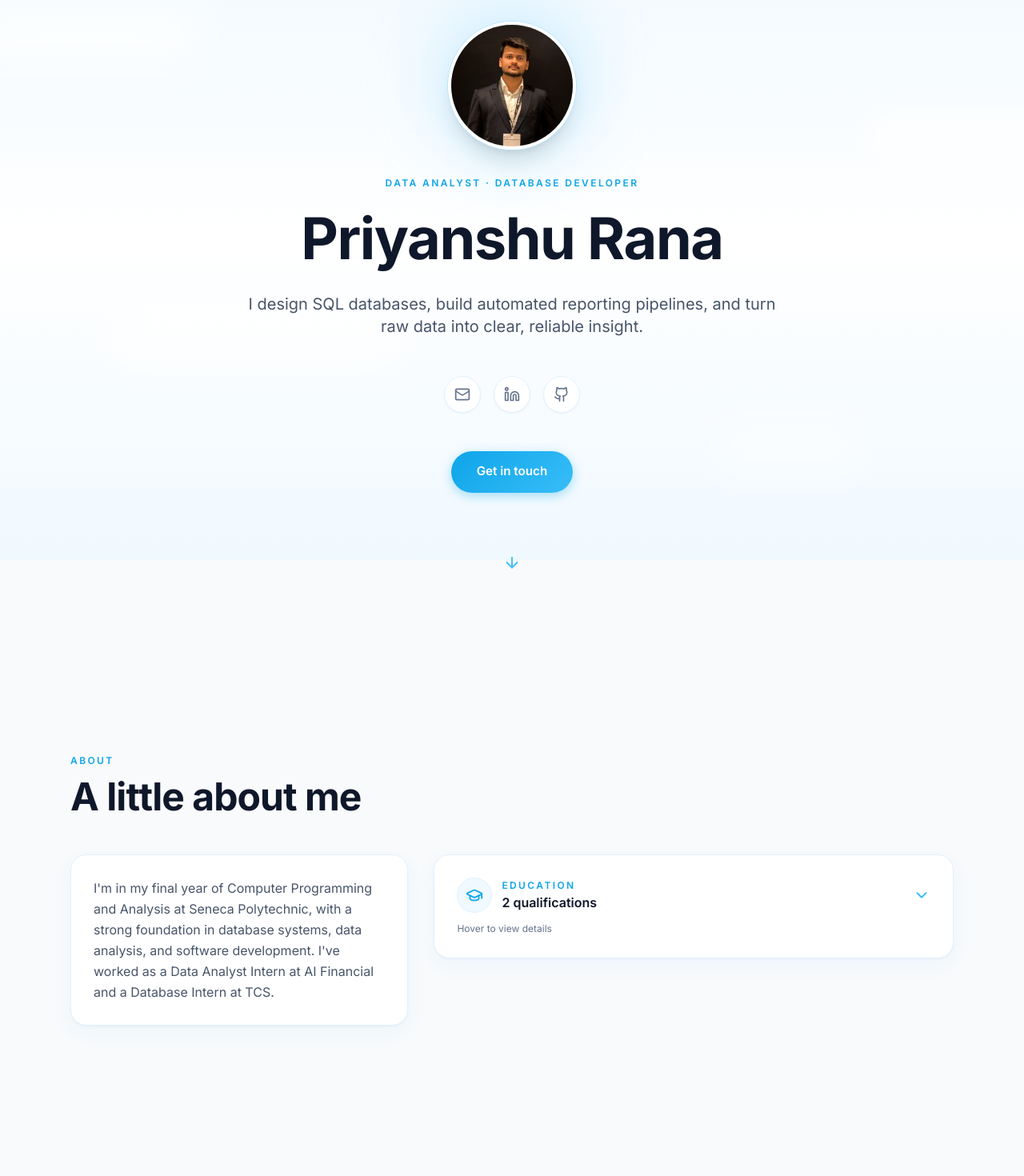
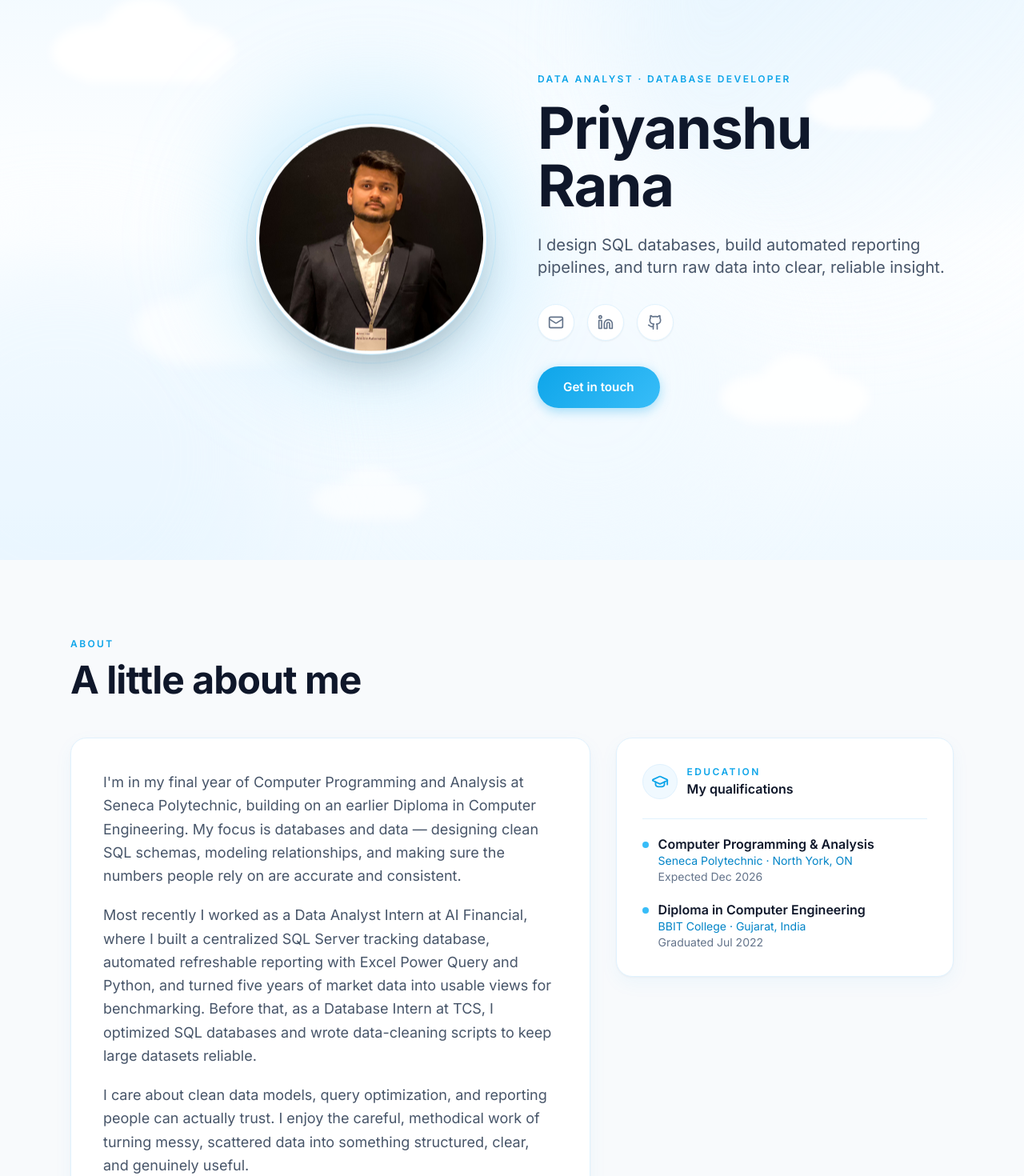
Before and after one commit to Priyanshu2209/Priyanshu_Rana_Portfolio, a Next.js app: page / in a window 1280 px wide. Shown: the part 100-1570 px from the top of the page at 80% size. Built offline with nearby package versions, Linux system fonts and the light colour scheme.

Commit message:
Two-column hero, expanded about, static education, richer clouds

```diff
--- a/components/About.js
+++ b/components/About.js
@@ -9,17 +9,17 @@ export default function About() {
         <h2 className="section-title text-4xl md:text-5xl mb-12">A little about me</h2>
 
         <div className="grid md:grid-cols-5 gap-8 items-start">
-          {/* Compact about text — smaller share of the row */}
-          <div className="md:col-span-2">
-            <div className="card p-7">
+          {/* Main about card */}
+          <div className="md:col-span-3">
+            <div className="card p-8 md:p-10 space-y-5">
               {about.paragraphs.map((p, i) => (
-                <p key={i} className="text-ink-600 leading-relaxed">{p}</p>
+                <p key={i} className="text-ink-600 leading-relaxed text-lg">{p}</p>
               ))}
             </div>
           </div>
 
-          {/* Interactive education — the focal point */}
-          <div className="md:col-span-3">
+          {/* Education (static — shows both) */}
+          <div className="md:col-span-2">
             <Education />
           </div>
         </div>
--- a/components/Background.js
+++ b/components/Background.js
@@ -1,13 +1,58 @@
+function Cloud({ style, className = '', opacity = 0.9 }) {
+  return (
+    <svg
+      className={`absolute ${className}`}
+      style={style}
+      viewBox="0 0 120 60"
+      fill="#ffffff"
+      opacity={opacity}
+      xmlns="http://www.w3.org/2000/svg"
+    >
+      <ellipse cx="34" cy="40" rx="30" ry="17" />
+      <ellipse cx="60" cy="30" rx="27" ry="22" />
+      <ellipse cx="86" cy="40" rx="26" ry="16" />
+      <rect x="18" y="38" width="86" height="20" rx="10" />
+    </svg>
+  );
+}
+
 export default function Background() {
   return (
     <div className="fixed inset-0 -z-10 overflow-hidden">
-      {/* base sky wash */}
+      {/* Base sky wash */}
       <div className="absolute inset-0 bg-gradient-to-b from-sky-50 via-white to-sky-50" />
-      {/* subtle clouds */}
-      <div className="cloud" style={{ width: 320, height: 90, top: '12%', left: '-60px', animationDelay: '0s' }} />
-      <div className="cloud" style={{ width: 240, height: 70, top: '30%', right: '-40px', animationDelay: '6s' }} />
-      <div className="cloud" style={{ width: 380, height: 100, top: '58%', left: '10%', animationDelay: '3s' }} />
-      <div className="cloud" style={{ width: 200, height: 60, top: '78%', right: '15%', animationDelay: '9s' }} />
+
+      {/* Soft glows for depth */}
+      <div className="absolute -top-40 -right-32 w-[40rem] h-[40rem] rounded-full bg-gradient-to-br from-sky-100 to-transparent blur-3xl opacity-70" />
+      <div className="absolute top-1/2 -left-48 w-[34rem] h-[34rem] rounded-full bg-sky-100/40 blur-3xl" />
+      <div className="absolute bottom-0 right-1/4 w-[28rem] h-[28rem] rounded-full bg-sky-50 blur-3xl opacity-60" />
+
+      {/* Clouds — soft-blurred, gently drifting */}
+      <Cloud
+        className="w-64"
+        opacity={0.95}
+        style={{ top: '10%', left: '4%', filter: 'blur(6px)', animation: 'cloud-drift 34s ease-in-out infinite alternate' }}
+      />
+      <Cloud
+        className="w-44"
+        opacity={0.8}
+        style={{ top: '22%', right: '8%', filter: 'blur(5px)', animation: 'cloud-drift 42s ease-in-out infinite alternate', animationDelay: '4s' }}
+      />
+      <Cloud
+        className="w-72"
+        opacity={0.7}
+        style={{ top: '52%', left: '12%', filter: 'blur(8px)', animation: 'cloud-drift 50s ease-in-out infinite alternate', animationDelay: '2s' }}
+      />
+      <Cloud
+        className="w-52"
+        opacity={0.85}
+        style={{ top: '66%', right: '14%', filter: 'blur(6px)', animation: 'cloud-drift 38s ease-in-out infinite alternate', animationDelay: '7s' }}
+      />
+      <Cloud
+        className="w-40"
+        opacity={0.6}
+        style={{ top: '84%', left: '30%', filter: 'blur(7px)', animation: 'cloud-drift 46s ease-in-out infinite alternate', animationDelay: '5s' }}
+      />
     </div>
   );
 }
--- a/components/Education.js
+++ b/components/Education.js
@@ -1,55 +1,31 @@
-import { GraduationCap, ChevronDown } from 'lucide-react';
+import { GraduationCap } from 'lucide-react';
 import { education } from '../data/content';
 
 export default function Education() {
   return (
-    <div className="group card p-7 cursor-default transition-all duration-500 hover:shadow-2xl">
-      <div className="flex items-center justify-between">
-        <div className="flex items-center gap-3">
+    <div className="card p-8">
+      <div className="flex items-center gap-3 mb-6">
         <div className="w-11 h-11 rounded-full bg-sky-50 border border-sky-100 flex items-center justify-center text-sky-500">
           <GraduationCap size={22} />
         </div>
         <div>
           <p className="eyebrow">Education</p>
-            <p className="font-display font-semibold text-ink-900">
-              {education.length} qualifications
-            </p>
+          <p className="font-display font-semibold text-ink-900">My qualifications</p>
         </div>
       </div>
-        <ChevronDown
-          size={22}
-          className="text-sky-400 transition-transform duration-500 group-hover:rotate-180"
-        />
-      </div>
 
-      {/* Hint shown only before hover */}
-      <p className="text-xs text-ink-500 mt-3 group-hover:hidden">
-        Hover to view details
-      </p>
-
-      {/* Expanding panel */}
-      <div className="grid grid-rows-[0fr] group-hover:grid-rows-[1fr] transition-[grid-template-rows] duration-500 ease-out">
-        <div className="overflow-hidden">
-          <div className="pt-5 mt-5 border-t border-sky-100 space-y-5">
+      <div className="space-y-5 pt-5 border-t border-sky-100">
         {education.map((e, i) => (
-              <div
-                key={i}
-                className="opacity-0 translate-y-2 group-hover:opacity-100 group-hover:translate-y-0 transition-all duration-500"
-                style={{ transitionDelay: `${100 + i * 120}ms` }}
-              >
-                <div className="flex items-start gap-3">
+          <div key={i} className="flex items-start gap-3">
             <span className="mt-2 w-2 h-2 rounded-full bg-sky-400 flex-shrink-0" />
             <div>
-                    <h4 className="font-display font-semibold text-ink-900">{e.degree}</h4>
+              <h4 className="font-display font-semibold text-ink-900 leading-snug">{e.degree}</h4>
               <p className="text-sky-600 text-sm">{e.school} · {e.location}</p>
               <p className="text-ink-500 text-sm">{e.years}</p>
-                  </div>
             </div>
           </div>
         ))}
       </div>
     </div>
-      </div>
-    </div>
   );
 }
--- a/components/Hero.js
+++ b/components/Hero.js
@@ -1,4 +1,4 @@
-import { Mail, Linkedin, Github, ArrowDown } from 'lucide-react';
+import { Mail, Linkedin, Github } from 'lucide-react';
 import { profile } from '../data/content';
 
 export default function Hero() {
@@ -6,34 +6,41 @@ export default function Hero() {
 
   return (
     <section id="home" className="section min-h-screen flex items-center">
-      <div className="section-inner w-full py-32 text-center">
-        {/* Profile photo */}
-        <div className="flex justify-center mb-8">
+      <div className="section-inner w-full py-32">
+        <div className="grid md:grid-cols-2 gap-12 md:gap-16 items-center">
+          {/* Left — profile photo (gentle float) */}
+          <div className="flex justify-center md:justify-end order-1">
             <div className="relative animate-float">
-            <div className="absolute inset-0 rounded-full bg-sky-300/40 blur-2xl scale-110" />
+              <div className="absolute inset-0 rounded-full bg-sky-300/50 blur-3xl scale-110" />
+              <div className="absolute -inset-3 rounded-full border border-sky-200/60" />
               <img
                 src={profile.photo}
                 alt={profile.name}
-              className="relative w-36 h-36 md:w-40 md:h-40 rounded-full object-cover border-4 border-white shadow-xl ring-1 ring-sky-200"
+                className="relative w-60 h-60 md:w-72 md:h-72 rounded-full object-cover border-4 border-white shadow-2xl ring-1 ring-sky-200"
               />
             </div>
           </div>
 
-        <p className="eyebrow mb-6 animate-fade-up">Data Analyst · Database Developer</p>
+          {/* Right — name, tagline, links, button */}
+          <div className="text-center md:text-left order-2">
+            <p className="eyebrow mb-4 animate-fade-up">Data Analyst · Database Developer</p>
             <h1
-          className="font-display text-5xl md:text-7xl font-bold text-ink-900 leading-[1.05] mb-8 animate-fade-up"
+              className="font-display text-5xl md:text-6xl lg:text-7xl font-bold text-ink-900 leading-[1.05] mb-6 animate-fade-up"
               style={{ animationDelay: '0.05s' }}
             >
               {profile.name}
             </h1>
             <p
-          className="max-w-2xl mx-auto text-lg md:text-xl text-ink-600 leading-relaxed mb-12 animate-fade-up"
+              className="text-lg md:text-xl text-ink-600 leading-relaxed mb-8 max-w-xl mx-auto md:mx-0 animate-fade-up"
               style={{ animationDelay: '0.1s' }}
             >
               {profile.tagline}
             </p>
 
-        <div className="flex justify-center gap-4 mb-12 animate-fade-up" style={{ animationDelay: '0.15s' }}>
+            <div
+              className="flex justify-center md:justify-start gap-4 mb-8 animate-fade-up"
+              style={{ animationDelay: '0.15s' }}
+            >
               <a href={`mailto:${profile.email}`} className="p-3 rounded-full bg-white border border-sky-100 text-ink-500 hover:text-sky-600 hover:border-sky-300 hover:-translate-y-1 transition-all shadow-sm" aria-label="Email">
                 <Mail size={20} />
               </a>
@@ -45,14 +52,14 @@ export default function Hero() {
               </a>
             </div>
 
-        <button onClick={() => go('contact')} className="btn-primary animate-fade-up" style={{ animationDelay: '0.2s' }}>
+            <button
+              onClick={() => go('contact')}
+              className="btn-primary animate-fade-up"
+              style={{ animationDelay: '0.2s' }}
+            >
               Get in touch
             </button>
-
-        <div className="mt-20 flex justify-center">
-          <button onClick={() => go('about')} className="text-sky-400 hover:text-sky-600 transition-colors animate-bounce" aria-label="Scroll down">
-            <ArrowDown size={22} />
-          </button>
+          </div>
         </div>
       </div>
     </section>
--- a/data/content.js
+++ b/data/content.js
@@ -16,7 +16,9 @@ export const sections = ['home', 'about', 'experience', 'projects', 'skills', 'c
 
 export const about = {
   paragraphs: [
-    "I'm in my final year of Computer Programming and Analysis at Seneca Polytechnic, with a strong foundation in database systems, data analysis, and software development. I've worked as a Data Analyst Intern at AI Financial and a Database Intern at TCS.",
+    "I'm in my final year of Computer Programming and Analysis at Seneca Polytechnic, building on an earlier Diploma in Computer Engineering. My focus is databases and data — designing clean SQL schemas, modeling relationships, and making sure the numbers people rely on are accurate and consistent.",
+    "Most recently I worked as a Data Analyst Intern at AI Financial, where I built a centralized SQL Server tracking database, automated refreshable reporting with Excel Power Query and Python, and turned five years of market data into usable views for benchmarking. Before that, as a Database Intern at TCS, I optimized SQL databases and wrote data-cleaning scripts to keep large datasets reliable.",
+    "I care about clean data models, query optimization, and reporting people can actually trust. I enjoy the careful, methodical work of turning messy, scattered data into something structured, clear, and genuinely useful.",
   ],
 };
 
@@ -68,7 +70,7 @@ export const projects = [
     title: 'Blood Bank Management System',
     stack: 'SQL Server',
     description:
-      'A relational database system for managing blood donations, inventory tracking, and reporting - with advanced SQL queries, ER diagrams, and structured documentation.',
+      'A relational database system for managing blood donations, inventory tracking, and reporting — with advanced SQL queries, ER diagrams, and structured documentation.',
     tags: ['SQL Server', 'Database Design', 'ER Modeling'],
     link: 'https://github.com/Priyanshu2209/Blood_bank_system_database',
   },
@@ -91,7 +93,7 @@ export const skills = [
 
 export const certificates = [
   {
-    title: 'Certificate of Achievement - Data Analyst Internship',
+    title: 'Certificate of Achievement — Data Analyst Internship',
     issuer: 'AI Financial',
     date: '2026',
     file: '/certificates/Priyanshu_Rana_certificate.pdf',
```
Lines whose indentation alone changed are shown as unchanged.
